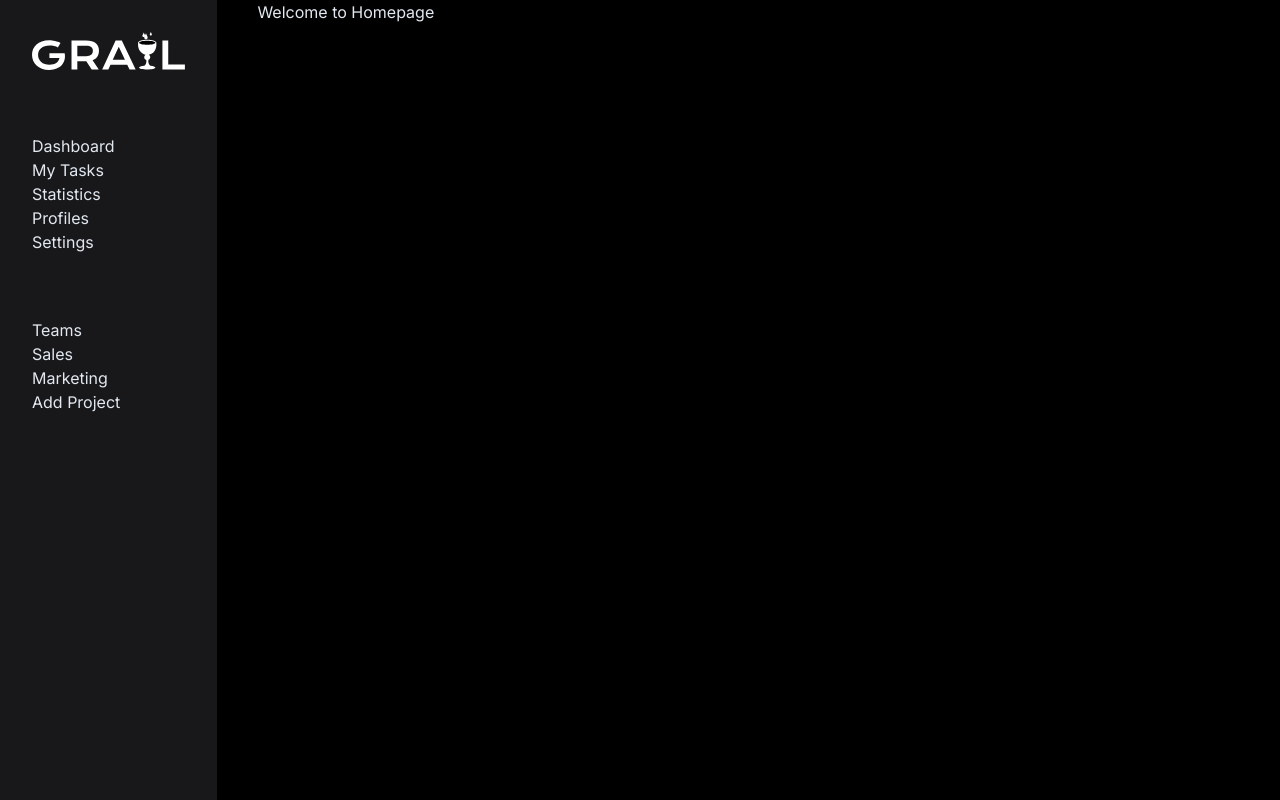
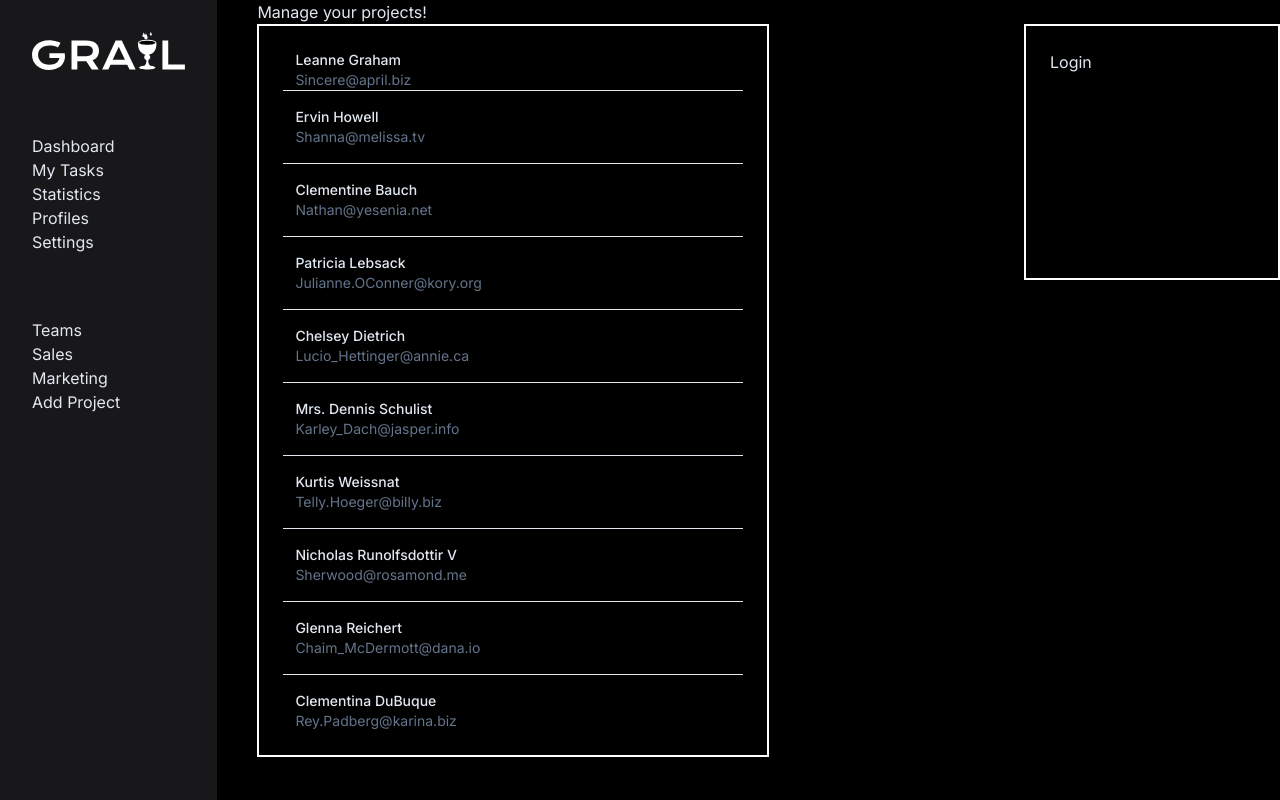
Before and after one commit to deniselupe/nextjs13-practice, a Next.js app: page / in a window 1280 px wide. Built offline with nearby package versions, Linux system fonts and the light colour scheme.

Commit message:
Next 13: bare bones Parallel Routes example

```diff
--- /dev/null
+++ b/app/@login/default.tsx
@@ -0,0 +1,3 @@
+export default function Default() {
+    return null;
+}
--- /dev/null
+++ b/app/@login/page.tsx
@@ -0,0 +1,7 @@
+export default function Login() {
+    return (
+        <div className="border-2 border-solid border-white p-6 divide-y divide-slate-200 w-64 h-64">
+            <h2>Login</h2>
+        </div>
+    );
+}
--- /dev/null
+++ b/app/@team/default.tsx
@@ -0,0 +1,3 @@
+export default function Default() {
+    return null;
+}
--- /dev/null
+++ b/app/@team/page.tsx
@@ -0,0 +1,262 @@
+const team = [
+    {
+        "id": 1,
+        "name": "Leanne Graham",
+        "username": "Bret",
+        "email": "Sincere@april.biz",
+        "address": {
+            "street": "Kulas Light",
+            "suite": "Apt. 556",
+            "city": "Gwenborough",
+            "zipcode": "92998-3874",
+            "geo": {
+                "lat": "-37.3159",
+                "lng": "81.1496"
+            }
+        },
+        "phone": "1-770-736-8031 x56442",
+        "website": "hildegard.org",
+        "company": {
+            "name": "Romaguera-Crona",
+            "catchPhrase": "Multi-layered client-server neural-net",
+            "bs": "harness real-time e-markets"
+        }
+    },
+    {
+        "id": 2,
+        "name": "Ervin Howell",
+        "username": "Antonette",
+        "email": "Shanna@melissa.tv",
+        "address": {
+            "street": "Victor Plains",
+            "suite": "Suite 879",
+            "city": "Wisokyburgh",
+            "zipcode": "90566-7771",
+            "geo": {
+                "lat": "-43.9509",
+                "lng": "-34.4618"
+            }
+        },
+        "phone": "010-692-6593 x09125",
+        "website": "anastasia.net",
+        "company": {
+            "name": "Deckow-Crist",
+            "catchPhrase": "Proactive didactic contingency",
+            "bs": "synergize scalable supply-chains"
+        }
+    },
+    {
+        "id": 3,
+        "name": "Clementine Bauch",
+        "username": "Samantha",
+        "email": "Nathan@yesenia.net",
+        "address": {
+            "street": "Douglas Extension",
+            "suite": "Suite 847",
+            "city": "McKenziehaven",
+            "zipcode": "59590-4157",
+            "geo": {
+                "lat": "-68.6102",
+                "lng": "-47.0653"
+            }
+        },
+        "phone": "1-463-123-4447",
+        "website": "ramiro.info",
+        "company": {
+            "name": "Romaguera-Jacobson",
+            "catchPhrase": "Face to face bifurcated interface",
+            "bs": "e-enable strategic applications"
+        }
+    },
+    {
+        "id": 4,
+        "name": "Patricia Lebsack",
+        "username": "Karianne",
+        "email": "Julianne.OConner@kory.org",
+        "address": {
+            "street": "Hoeger Mall",
+            "suite": "Apt. 692",
+            "city": "South Elvis",
+            "zipcode": "53919-4257",
+            "geo": {
+                "lat": "29.4572",
+                "lng": "-164.2990"
+            }
+        },
+        "phone": "493-170-9623 x156",
+        "website": "kale.biz",
+        "company": {
+            "name": "Robel-Corkery",
+            "catchPhrase": "Multi-tiered zero tolerance productivity",
+            "bs": "transition cutting-edge web services"
+        }
+    },
+    {
+        "id": 5,
+        "name": "Chelsey Dietrich",
+        "username": "Kamren",
+        "email": "Lucio_Hettinger@annie.ca",
+        "address": {
+            "street": "Skiles Walks",
+            "suite": "Suite 351",
+            "city": "Roscoeview",
+            "zipcode": "33263",
+            "geo": {
+                "lat": "-31.8129",
+                "lng": "62.5342"
+            }
+        },
+        "phone": "(254)954-1289",
+        "website": "demarco.info",
+        "company": {
+            "name": "Keebler LLC",
+            "catchPhrase": "User-centric fault-tolerant solution",
+            "bs": "revolutionize end-to-end systems"
+        }
+    },
+    {
+        "id": 6,
+        "name": "Mrs. Dennis Schulist",
+        "username": "Leopoldo_Corkery",
+        "email": "Karley_Dach@jasper.info",
+        "address": {
+            "street": "Norberto Crossing",
+            "suite": "Apt. 950",
+            "city": "South Christy",
+            "zipcode": "23505-1337",
+            "geo": {
+                "lat": "-71.4197",
+                "lng": "71.7478"
+            }
+        },
+        "phone": "1-477-935-8478 x6430",
+        "website": "ola.org",
+        "company": {
+            "name": "Considine-Lockman",
+            "catchPhrase": "Synchronised bottom-line interface",
+            "bs": "e-enable innovative applications"
+        }
+    },
+    {
+        "id": 7,
+        "name": "Kurtis Weissnat",
+        "username": "Elwyn.Skiles",
+        "email": "Telly.Hoeger@billy.biz",
+        "address": {
+            "street": "Rex Trail",
+            "suite": "Suite 280",
+            "city": "Howemouth",
+            "zipcode": "58804-1099",
+            "geo": {
+                "lat": "24.8918",
+                "lng": "21.8984"
+            }
+        },
+        "phone": "210.067.6132",
+        "website": "elvis.io",
+        "company": {
+            "name": "Johns Group",
+            "catchPhrase": "Configurable multimedia task-force",
+            "bs": "generate enterprise e-tailers"
+        }
+    },
+    {
+        "id": 8,
+        "name": "Nicholas Runolfsdottir V",
+        "username": "Maxime_Nienow",
+        "email": "Sherwood@rosamond.me",
+        "address": {
+            "street": "Ellsworth Summit",
+            "suite": "Suite 729",
+            "city": "Aliyaview",
+            "zipcode": "45169",
+            "geo": {
+                "lat": "-14.3990",
+                "lng": "-120.7677"
+            }
+        },
+        "phone": "586.493.6943 x140",
+        "website": "jacynthe.com",
+        "company": {
+            "name": "Abernathy Group",
+            "catchPhrase": "Implemented secondary concept",
+            "bs": "e-enable extensible e-tailers"
+        }
+    },
+    {
+        "id": 9,
+        "name": "Glenna Reichert",
+        "username": "Delphine",
+        "email": "Chaim_McDermott@dana.io",
+        "address": {
+            "street": "Dayna Park",
+            "suite": "Suite 449",
+            "city": "Bartholomebury",
+            "zipcode": "76495-3109",
+            "geo": {
+                "lat": "24.6463",
+                "lng": "-168.8889"
+            }
+        },
+        "phone": "(775)976-6794 x41206",
+        "website": "conrad.com",
+        "company": {
+            "name": "Yost and Sons",
+            "catchPhrase": "Switchable contextually-based project",
+            "bs": "aggregate real-time technologies"
+        }
+    },
+    {
+        "id": 10,
+        "name": "Clementina DuBuque",
+        "username": "Moriah.Stanton",
+        "email": "Rey.Padberg@karina.biz",
+        "address": {
+            "street": "Kattie Turnpike",
+            "suite": "Suite 198",
+            "city": "Lebsackbury",
+            "zipcode": "31428-2261",
+            "geo": {
+                "lat": "-38.2386",
+                "lng": "57.2232"
+            }
+        },
+        "phone": "024-648-3804",
+        "website": "ambrose.net",
+        "company": {
+            "name": "Hoeger LLC",
+            "catchPhrase": "Centralized empowering task-force",
+            "bs": "target end-to-end models"
+        }
+    }
+];
+
+export default function Team() {
+    return (
+        <ul role="list" className="border-2 border-solid border-white p-6 divide-y divide-slate-200 w-1/2">
+            {
+                team.map((member, index) => {
+                    if (index === 0) {
+                        return (
+                            <li className="flex first:pt-0 last:pb-0">
+                                <div className="ml-3 overflow-hidden">
+                                    <p className="text-sm font-medium">{member.name}</p>
+                                    <p className="text-sm text-slate-500 truncate">{member.email}</p>
+                                </div>
+                            </li>
+                        )
+                    }
+
+                    return (
+                        <li className="flex py-4 first:pt-0 last:pb-0">
+                            <div className="ml-3 overflow-hidden">
+                                <p className="text-sm font-medium">{member.name}</p>
+                                <p className="text-sm text-slate-500 truncate">{member.email}</p>
+                            </div>
+                        </li>
+                    )
+                })
+            }
+        </ul>
+    );
+}
--- a/app/dashboard/page.tsx
+++ /dev/null
@@ -1,3 +0,0 @@
-export default function DashboardPage() {
-    return <h2>Dashboard Homepage!</h2>;
-}
--- a/app/layout.tsx
+++ b/app/layout.tsx
@@ -1,6 +1,6 @@
 import './globals.css'
 import { Inter } from 'next/font/google'
-import DashboardNavigation from './components/nav-dashboard';
+import DashboardNavigation from '../components/nav-dashboard';
 
 const inter = Inter({ subsets: ['latin'] })
 
@@ -11,15 +11,21 @@
 
 interface RootLayoutProps {
   children: React.ReactNode;
+  team: React.ReactNode;
+  login: React.ReactNode;
 }
 
-export default function RootLayout({ children }: RootLayoutProps) {
+export default function RootLayout({ children, team, login }: RootLayoutProps) {
   return (
     <html className={inter.className} lang="en">
       <body className="bg-black text-slate-200 flex">
         <DashboardNavigation />
         <div className="ml-10 w-5/6">
           {children}
+          <div className="flex justify-between items-start">
+            {team}
+            {login}
+          </div>
         </div>
       </body>
     </html>
--- a/app/page.tsx
+++ b/app/page.tsx
@@ -1,3 +1,3 @@
 export default function HomePage() {
-  return <h2>Welcome to Homepage</h2>;
+    return <h2>Manage your projects!</h2>;
 }
--- a/app/components/nav-dashboard.tsx
+++ b/components/nav-dashboard.tsx
@@ -1,6 +1,6 @@
 import Image from 'next/image';
 import Link from 'next/link';
-import logo from '../../public/grail-logo-white.svg';
+import logo from '../public/grail-logo-white.svg';
 
 export default function DashboardNavigation() {
     return (
```
Also changed, not shown: components/nav-loading.tsx (renamed from app/components/nav-loading.tsx).
